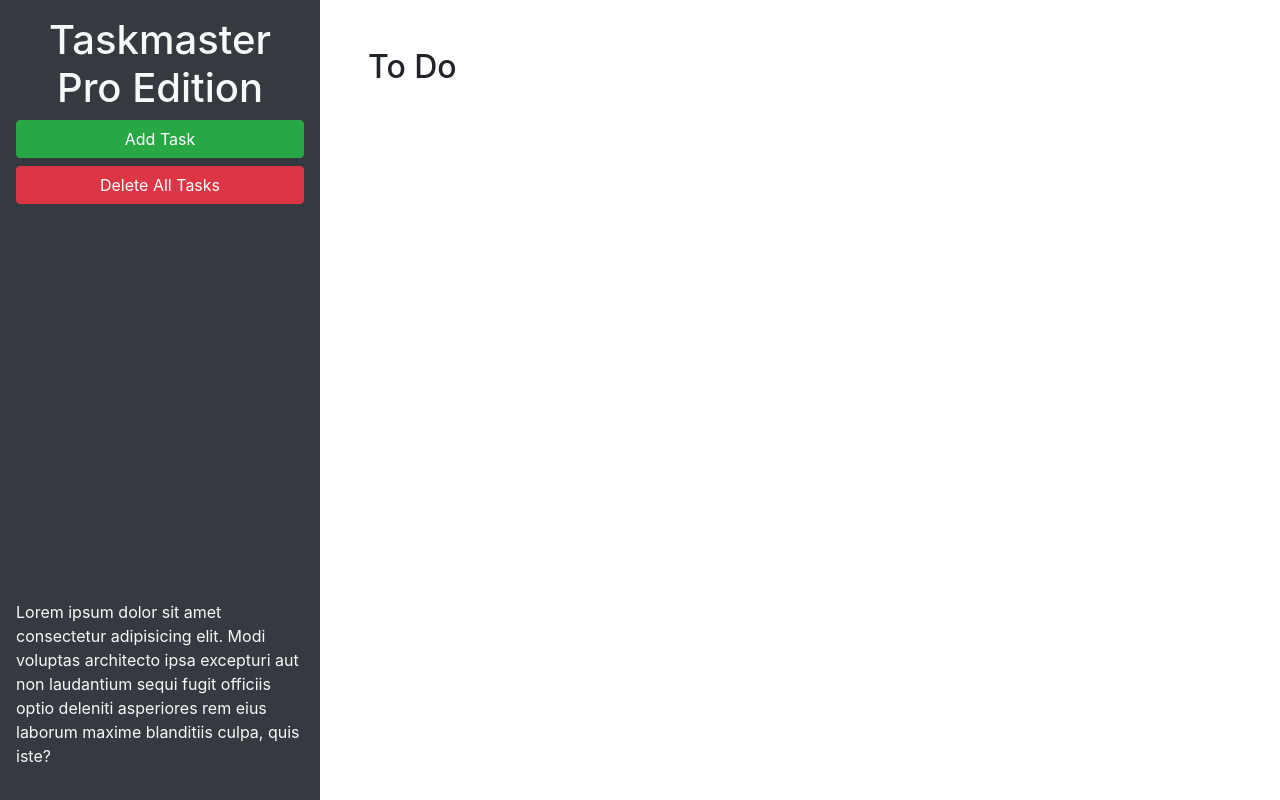
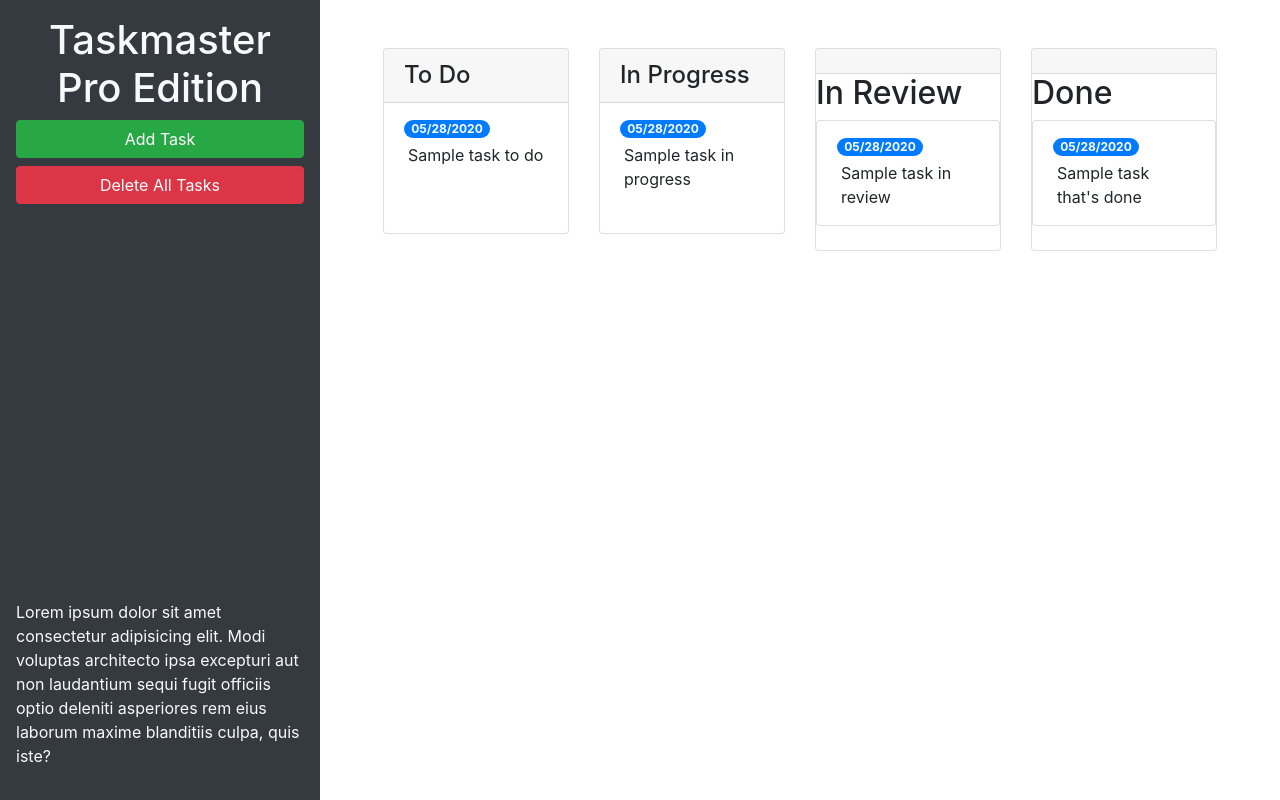
Before and after one commit to btijerino16/taskmasterpro, a plain HTML site: page index.html in a window 1280 px wide. Drawn offline with nearby package versions, Linux system fonts and the light colour scheme.

Commit message:
updated features with bootstrap and modals

```diff
--- a/index.html
+++ b/index.html
@@ -24,9 +24,69 @@
       </p>
     </header>
     <main class="col-12 col-lg-9">
-      <div class="m-5">
-        <h2>To Do</h2>
-        <ul id="list-toDo" class="list-group"> </ul>
+
+      <div class="m-5 row justify-content-around">
+        <!-- todo start -->
+        <div class="col-12 col-md-6 col-xl-3 mb-3">
+          <div class="card">
+            <h4 class="card-header">
+              To Do
+            </h4>
+            <ul id="list-toDo" class="list-group list-group-flush">
+              <li class="list-group-item">
+                <span class="badge badge-primary badge-pill">05/28/2020</span>
+                <p class="m-1">Sample task to do</p>
+              </li>
+            </ul>
+          </div>
+        </div>
+
+<!-- in progress start -->
+<div class="col-12 col-md-6 col-xl-3 mb-3">
+  <div class="card">
+    <h4 class="card-header">
+      In Progress
+    </h4>
+    <ul id="list-toDo" class="list-group list-group-flush">
+      <li class="list-group-item">
+        <span class="badge badge-primary badge-pill">05/28/2020</span>
+        <p class="m-1">Sample task in progress</p>
+      </li>
+    </ul>
+  </div>
+</div>
+
+        <!-- in progress end -->
+
+
+        <!-- in review start -->
+        <div class="col-12 col-md-6 col-xl-3 mb-3">
+          <div class="card">
+            <h4 class="card-header">
+          <h2>In Review</h2>
+          <ul id="list-inReview" class="list-group">
+            <li class="list-group-item">
+              <span class="badge badge-primary badge-pill">05/28/2020</span>
+              <p class="m-1">Sample task in review</p>
+            </li>
+          </ul>
+        </div>
+        </div>
+        <!-- in review end -->
+        <!-- done start -->
+        <div class="col-12 col-md-6 col-xl-3 mb-3">
+          <div class="card">
+            <h4 class="card-header">
+          <h2>Done</h2>
+          <ul id="list-done" class="list-group">
+            <li class="list-group-item">
+              <span class="badge badge-primary badge-pill">05/28/2020</span>
+              <p class="m-1">Sample task that's done</p>
+            </li>
+          </ul>
+        </div>
+        </div>
+        <!-- done end -->
       </div>
     </main>
   </div>
@@ -46,11 +106,11 @@
           <form>
             <div class="form-group">
               <label for="modalTaskDescription">Task description</label>
-              <textarea id="modalTaskDescription" rows="3"></textarea>
+              <textarea id="modalTaskDescription" rows="3" class="form-control"></textarea>
             </div>
             <div class="form-group">
               <label for="modalDueDate">Due date</label>
-              <input type="text" id="modalDueDate" placeholder="mm/dd/yyyy" autocomplete="off" />
+              <input type="text" class="form-control" id="modalDueDate" placeholder="mm/dd/yyyy" autocomplete="off" />
             </div>
           </form>
         </div>
```
